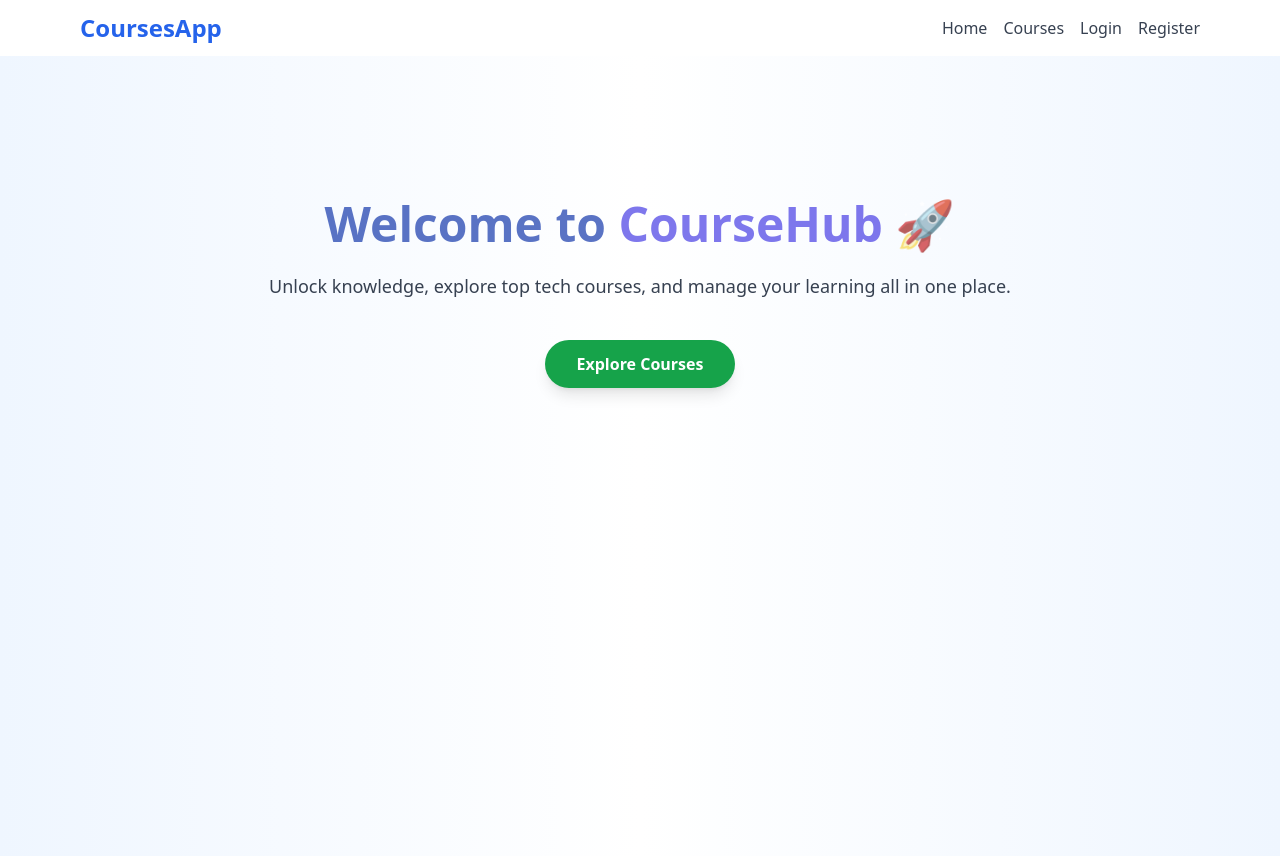
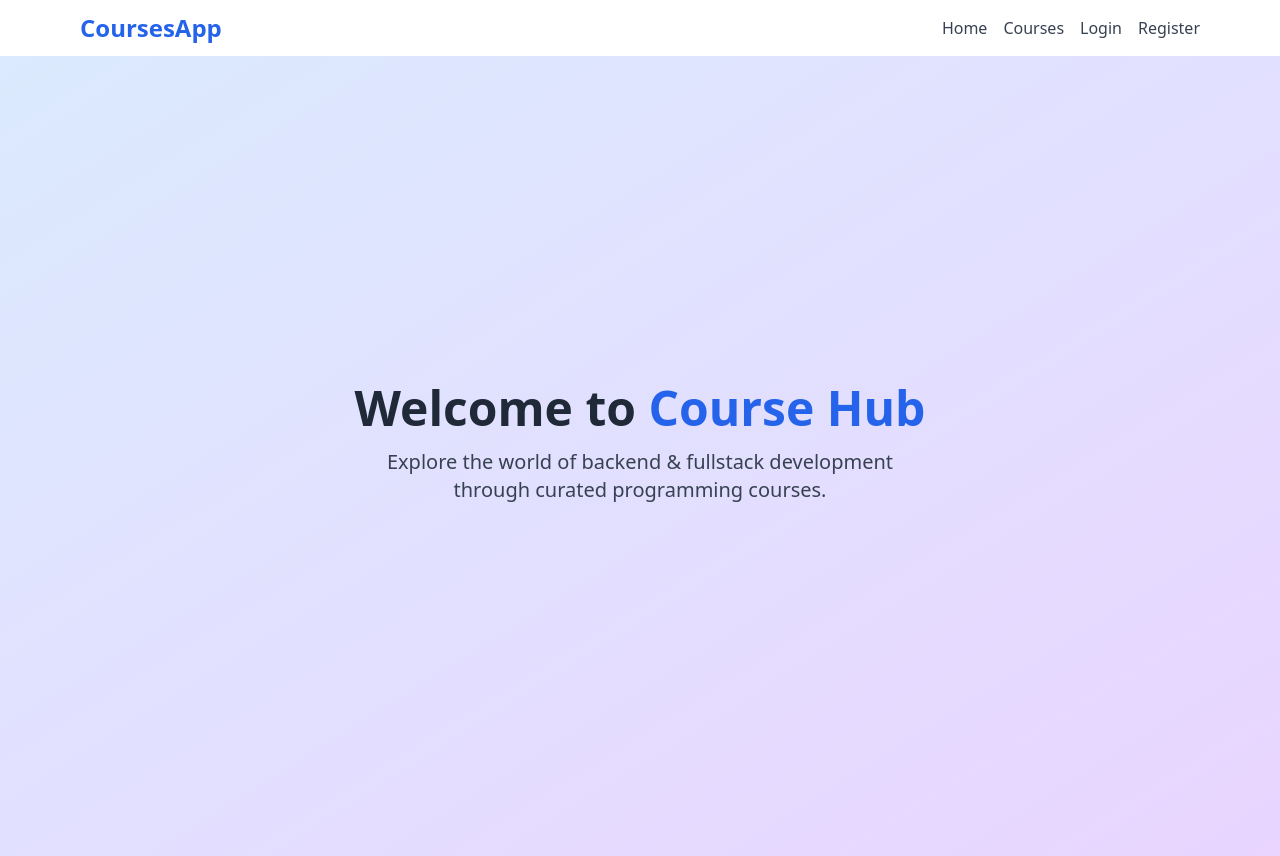
Before and after one commit to vinaykalaga/Course-React-App, a React (Vite) app: page / in a window 1280 px wide. Built offline with nearby package versions, Linux system fonts and the light colour scheme.

Commit message:
Complete Course adding and deleting Front end Changes

```diff
--- a/package.json
+++ b/package.json
@@ -9,6 +9,7 @@
   },
   "dependencies": {
     "axios": "^1.3.0",
+    "framer-motion": "^12.5.0",
     "react": "^18.0.0",
     "react-dom": "^18.0.0",
     "react-router-dom": "^6.0.0"
--- a/src/pages/Home.tsx
+++ b/src/pages/Home.tsx
@@ -1,22 +1,25 @@
-import { Link } from "react-router-dom";
+import { motion } from "framer-motion";
 
 export default function Home() {
   return (
-    <div className="min-h-screen bg-gradient-to-r from-blue-50 via-white to-blue-50 p-8">
-      <div className="max-w-4xl mx-auto text-center mt-28">
-        <h1 className="text-5xl font-extrabold text-blue-800 mb-6 animate-pulse">
-          Welcome to <span className="text-indigo-600">CourseHub</span> 🚀
-        </h1>
-        <p className="text-gray-700 text-lg mb-10 animate-fade-in">
-          Unlock knowledge, explore top tech courses, and manage your learning all in one place.
-        </p>
+    <div className="flex flex-col items-center justify-center min-h-screen bg-gradient-to-br from-blue-100 to-purple-200 text-center px-4">
+      <motion.h1
+        initial={{ opacity: 0, y: -30 }}
+        animate={{ opacity: 1, y: 0 }}
+        transition={{ duration: 1 }}
+        className="text-4xl md:text-5xl font-bold text-gray-800 mb-4"
+      >
+        Welcome to <span className="text-blue-600">Course Hub</span>
+      </motion.h1>
 
-        <Link to="/courses">
-          <button className="bg-green-600 hover:bg-green-700 text-white font-semibold px-8 py-3 rounded-full shadow-lg transition transform hover:scale-105 duration-300">
-            Explore Courses
-          </button>
-        </Link>
-      </div>
+      <motion.p
+        initial={{ opacity: 0 }}
+        animate={{ opacity: 1 }}
+        transition={{ delay: 0.5 }}
+        className="text-gray-700 text-lg md:text-xl max-w-xl mb-6"
+      >
+        Explore the world of backend & fullstack development through curated programming courses.
+      </motion.p>
     </div>
   );
 }
```
Also changed, not shown: 1 other file (tests, documents, lock files or other folders).
